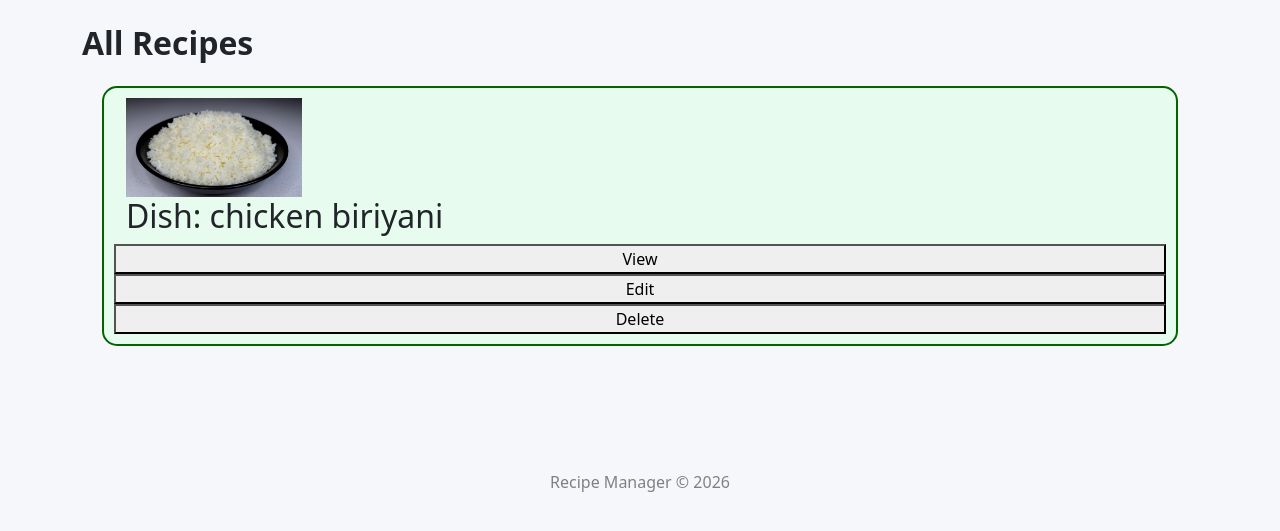
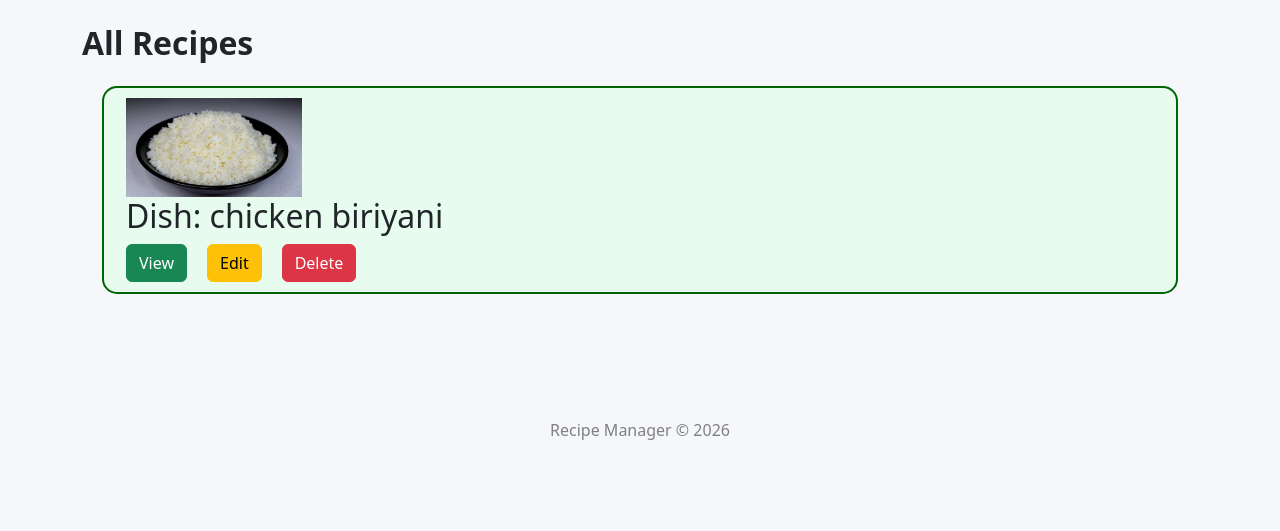
Before and after one commit to Aswanthcv/django_recipe_manager, a Django app: page / in a window 1280 px wide. Shown: the part 56-587 px from the top of the page. Run offline with Django 5.2, Linux system fonts and the light colour scheme; data comes from the database, SQL or seed files in the repository; both versions use the stored data as it was after the commit.

Commit message:
view,edit,delete

```diff
--- a/recipes/urls.py
+++ b/recipes/urls.py
@@ -3,6 +3,8 @@ from . import views
 
 urlpatterns = [
     path('', views.recipe_list, name ='recipe_list'),
-    path('recipe_form',views.recipe_form, name ='recipe_form')
-
+    path('recipe_form',views.recipe_form, name ='recipe_form'),
+    path('recipe_details/<int:id>/',views.recipe_details, name ='recipe_details'),
+    path('edit_recipe/<int:id>',views.edit_recipe, name ='edit_recipe'),
+    path('delete_recipe/<int:id>',views.delete_recipe, name ='delete_recipe'),
 ]
--- a/recipes/views.py
+++ b/recipes/views.py
@@ -33,3 +33,47 @@ def recipe_form(request):
   }
 
   return render(request, 'recipe_form.html',context)
+
+def recipe_details(request,id):
+  recipe = Recipe.objects.get(id=id)
+
+  context = {
+    'recipe':recipe
+  }
+
+  return render(request,'recipe_details.html',context)
+
+
+def edit_recipe(request,id):
+  recipe = Recipe.objects.get(id=id)
+
+  form = RecipeForm(instance=recipe)
+
+  if request.method == "POST":
+
+    form = RecipeForm(request.POST,request.FILES,instance=recipe)
+
+    if form.is_valid():
+
+      form.save()
+
+      return redirect('recipe_list')
+
+  context = {
+    'form':form
+  }
+
+  return render(request, 'recipe_form.html',context)
+
+def delete_recipe(request,id):
+  recipe = Recipe.objects.get(id=id)
+
+  recipe.delete()
+
+  print("The recipe is deleted")
+
+  context = {
+    'recipe':recipe
+  }
+
+  return redirect('recipe_list')
--- a/static/css/style.css
+++ b/static/css/style.css
@@ -52,3 +52,8 @@ footer{
     padding: 10px;
     border-radius: 15px;
 }
+.action-btns{
+    gap: 20px;
+    display: flex;
+
+}
--- a/templates/recipe_list.html
+++ b/templates/recipe_list.html
@@ -22,9 +22,11 @@ All Recipes
   <h3>Cooking time: {{ recipe.cooking_time }} minutes</h3>
   <h3>DIfficulty level: {{ recipe.difficulty_level }}</h3>
   <p>Instructions: {{ recipe.instructions }}</p> -->
-  <button class="btn-warn">View</button>
-  <button class="btn-primary">Edit</button>
-  <button class="btn-danger">Delete</button>
+  <div class="action-btns">
+    <a href="{% url 'recipe_details' recipe.id %}" class="btn btn-success">View</a>
+    <a href="{% url 'edit_recipe' recipe.id %}" class="btn btn-warning">Edit</a>
+    <a href="{% url 'delete_recipe' recipe.id %}" class="btn btn-danger ">Delete</a>
+  </div>
 </div>
 
 {% endfor %}
```
Also changed, not shown: templates/recipe_details.html (+11 -6 lines), db.sqlite3.
